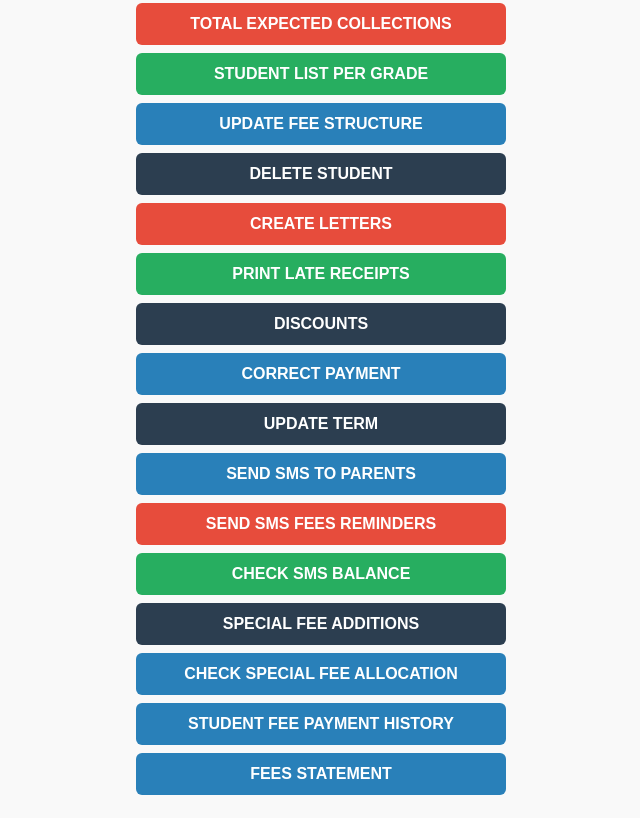
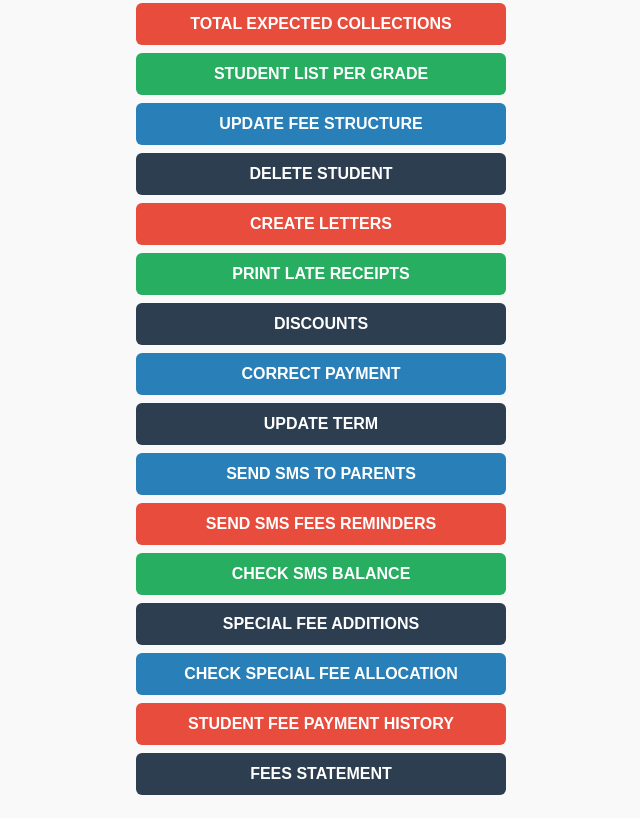
Before and after one commit to masomodigital/AGAPE-UI, a plain HTML site: page index.html in a window 1280 px wide. Shown: the part 399-1217 px from the top of the page, without its empty margins (319-959 px from the left). Drawn offline with Linux system fonts and the light colour scheme.

Commit message:
Update index.html

```diff
--- a/index.html
+++ b/index.html
@@ -103,8 +103,8 @@
      <a href="https://script.google.com/macros/s/AKfycbxC8ITw6C6ZjQB_-ylzEODpz9_XqtYu7OXXMxuSzY61FM3TG_V2ys_d9pz37dOb8w-W/exec" class="button black">SPECIAL FEE ADDITIONS</a>
      <a href="https://script.google.com/macros/s/AKfycbxqZuWvXu0MpGRyPgftVuAWA3-5SlXG-GGJpAAJ1xbs8FDLh4TTzXA2jEe7jfozWuXBjQ/exec" class="button blue">CHECK SPECIAL FEE ALLOCATION</a>
 
-<a href="https://masomodigital.github.io/parent-portal-agape/" class="button blue">STUDENT FEE PAYMENT HISTORY</a>
-<a href="https://script.google.com/macros/s/AKfycbxCUL5Xdecs1YlePMJLJWr81webkS643ox4RhM4vWlML3LJsb8hcOhFQHknsdIzkvndqA/exec" class="button blue">FEES STATEMENT</a>
+<a href="https://masomodigital.github.io/parent-portal-agape/" class="button red">STUDENT FEE PAYMENT HISTORY</a>
+<a href="https://script.google.com/macros/s/AKfycbxCUL5Xdecs1YlePMJLJWr81webkS643ox4RhM4vWlML3LJsb8hcOhFQHknsdIzkvndqA/exec" class="button black">FEES STATEMENT</a>
   </div>
 </body>
 </html>
```
